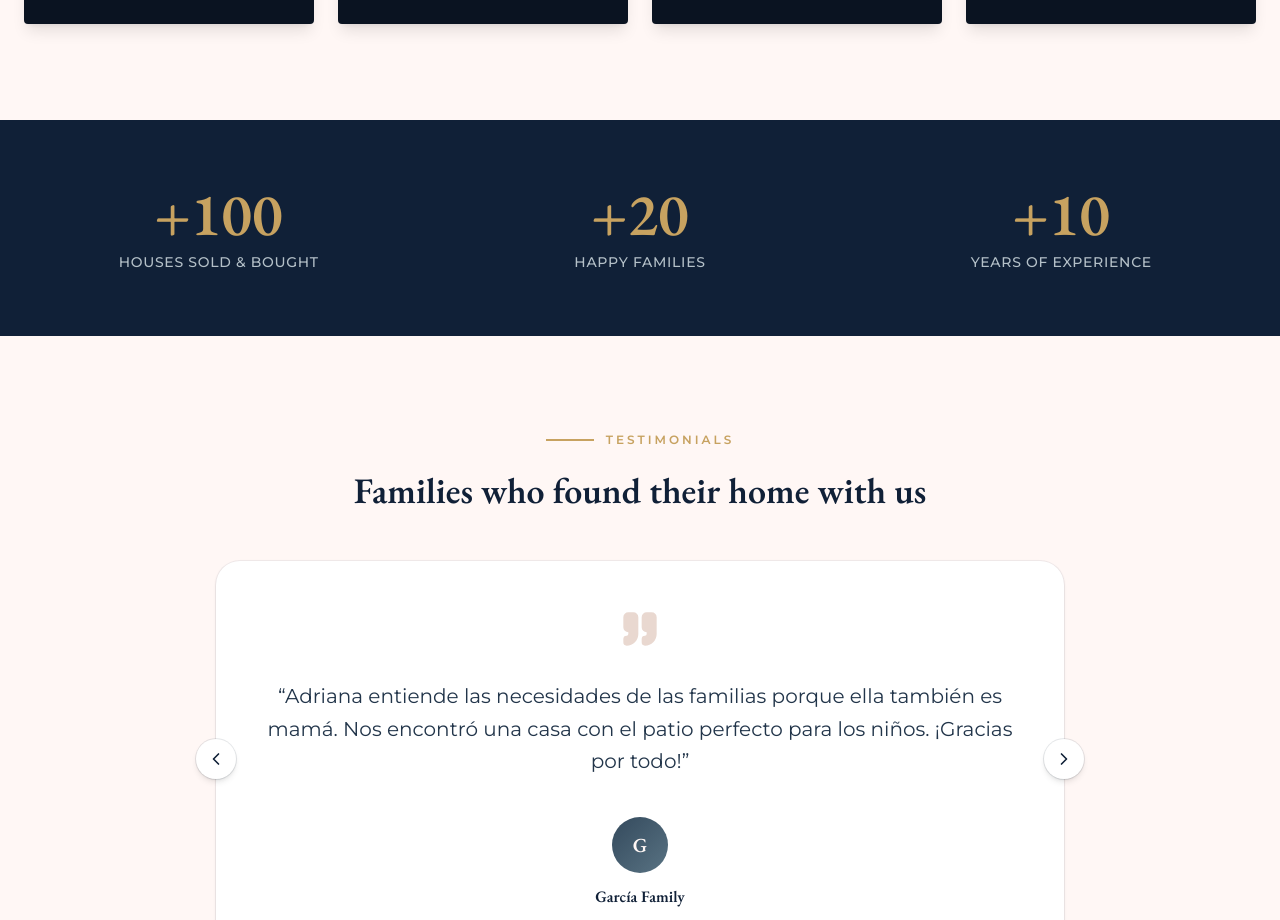
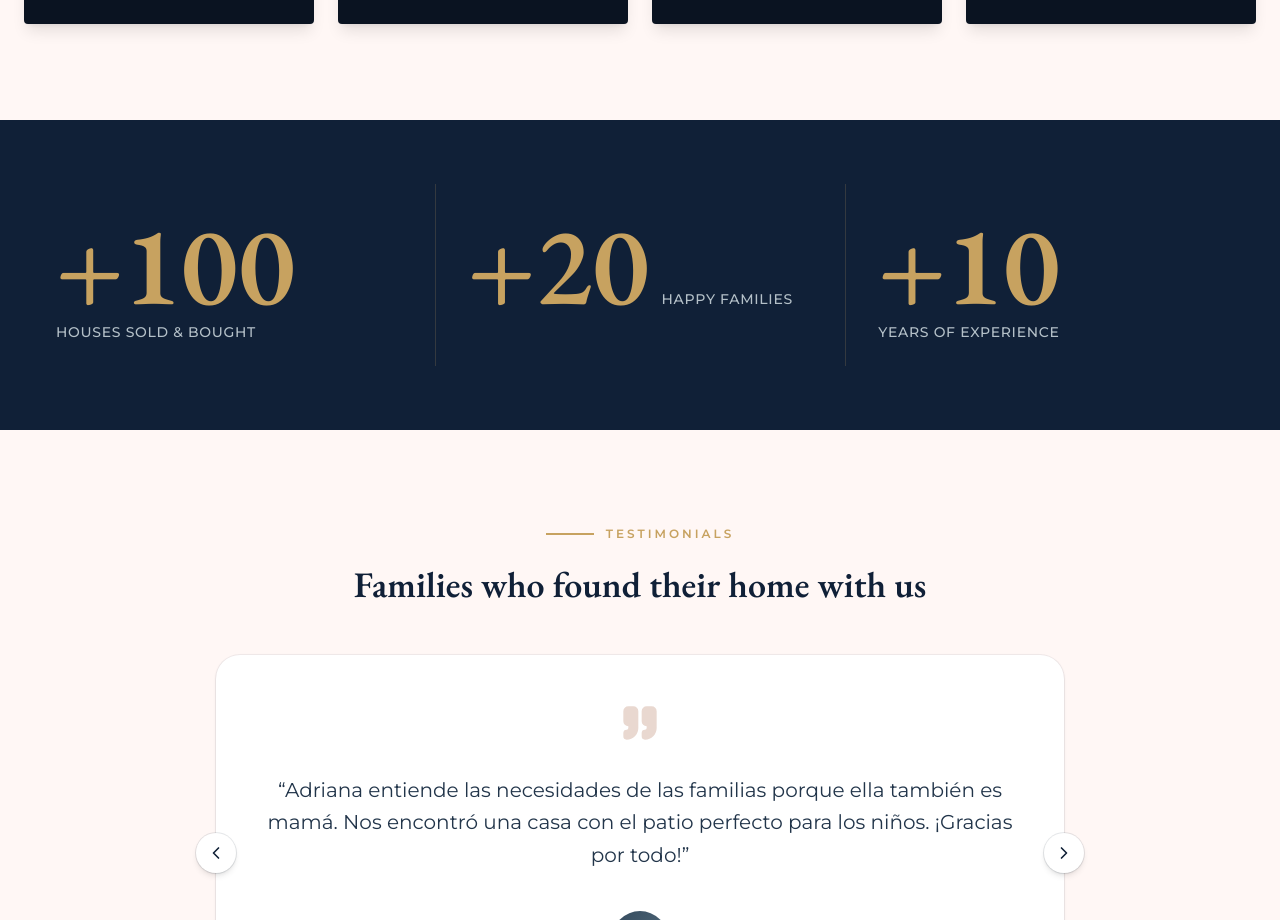
Before and after one commit to ConveningMoon/AJREG-MainWeb, a Next.js app: page /en in a window 1280 px wide. Shown: the part 1700-2620 px from the top of the page. Built offline with nearby package versions, Linux system fonts and the light colour scheme.

Commit message:
feat: Stats — editorial clamp numbers with inline label

```diff
--- a/src/components/home/Stats.tsx
+++ b/src/components/home/Stats.tsx
@@ -11,15 +11,27 @@
 
   return (
     <section className="bg-navy-900 text-cream">
-      <div className="mx-auto grid max-w-7xl gap-8 px-6 py-12 sm:grid-cols-3 lg:py-16">
-        {stats.map((s) => (
-          <div key={s.label} className="text-center">
-            <p className="font-display text-5xl font-semibold text-gold lg:text-6xl">
-              {s.value}
-            </p>
-            <p className="mt-2 text-sm font-medium uppercase tracking-wider text-navy-200">
-              {s.label}
-            </p>
+      <div className="mx-auto grid max-w-7xl px-6 py-12 sm:grid-cols-3 lg:py-16">
+        {stats.map((s, i) => (
+          <div
+            key={s.label}
+            className={`px-8 py-6 ${
+              i > 0
+                ? "border-t border-gold/20 sm:border-t-0 sm:border-l sm:border-gold/20"
+                : ""
+            }`}
+          >
+            <div className="flex flex-wrap items-baseline gap-x-3 gap-y-1">
+              <p
+                className="font-display font-semibold text-gold"
+                style={{ fontSize: "clamp(4rem, 9vw, 7rem)", lineHeight: 1 }}
+              >
+                {s.value}
+              </p>
+              <p className="text-sm font-medium uppercase leading-tight tracking-wider text-navy-200">
+                {s.label}
+              </p>
+            </div>
           </div>
         ))}
       </div>
```
